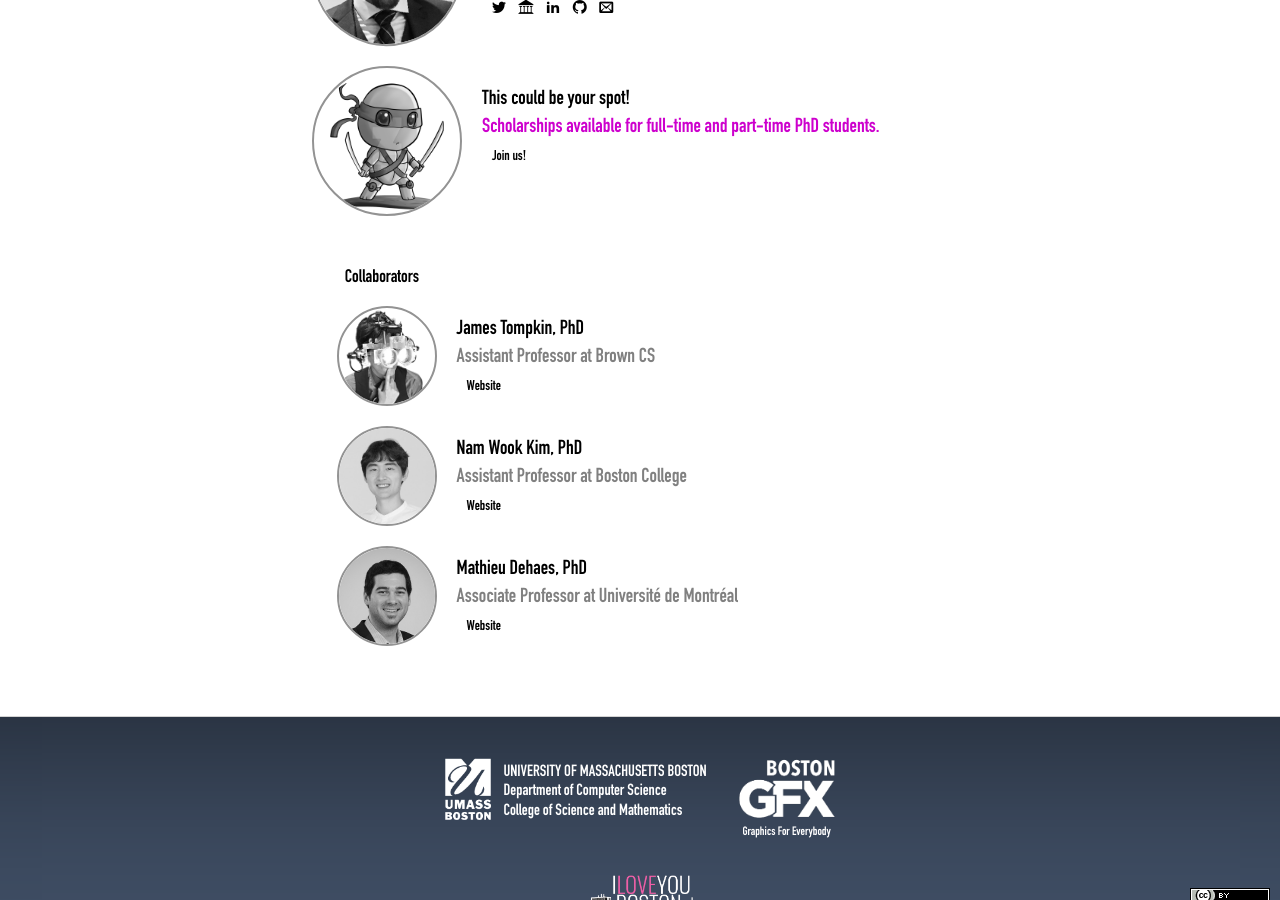
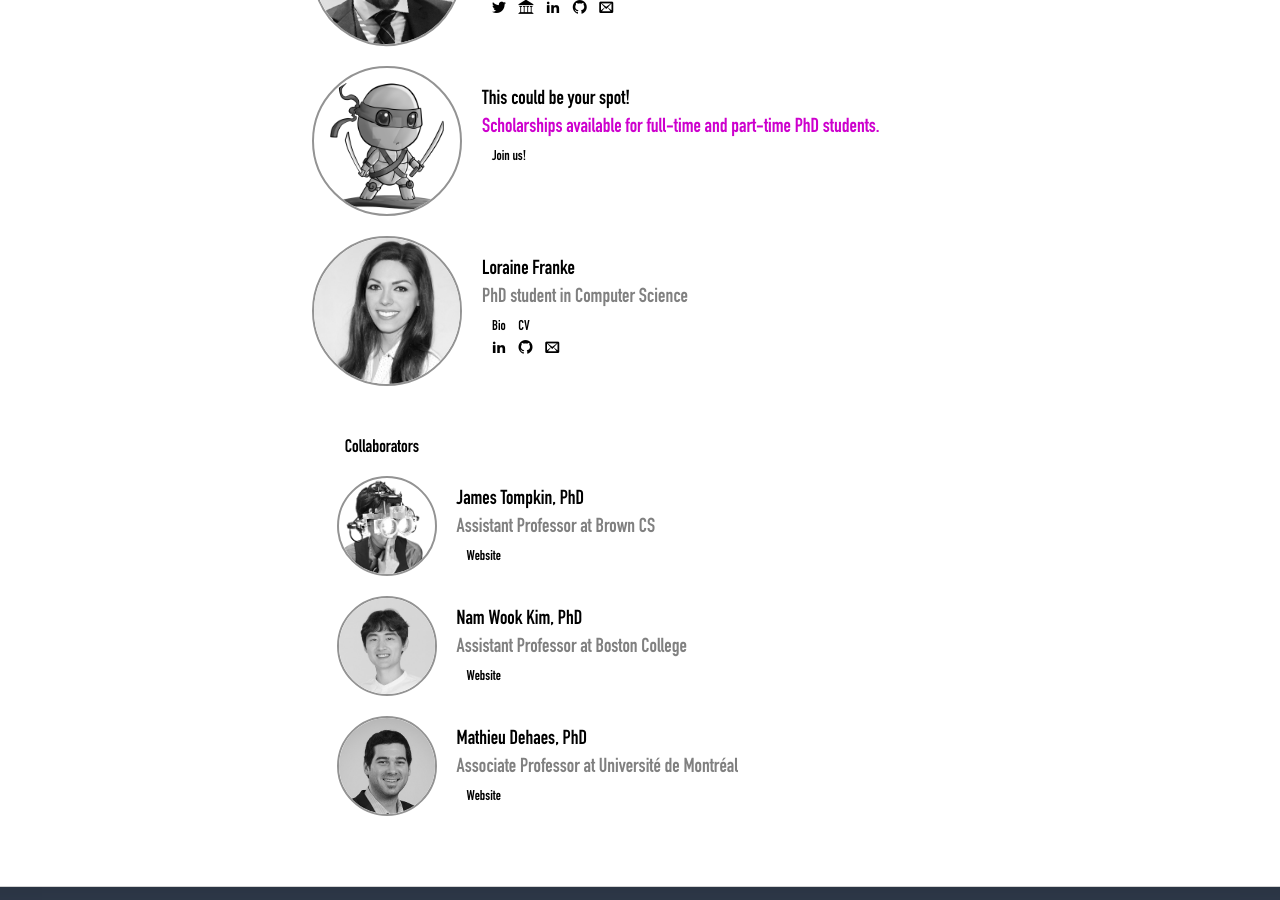
Before and after one commit to mpsych/mpsych.org, a Jekyll site: the page built from people.md, in a window 1280 px wide and 900 px high, scrolled down 484 px. Built offline with Jekyll 4.4.1, drawn with Linux system fonts in a browser that asks for light colours; some web fonts are replaced.

Commit message:
added me to people
cv file still missing

```diff
--- a/people.md
+++ b/people.md
@@ -30,6 +30,8 @@ permalink: /people
   </div>
 </div>
 
+
+
 <div class="person">
   <img src="/gfx/team.png">
   <div class="caption">
@@ -38,6 +40,24 @@ permalink: /people
     <span class="links">
       <a class="cleanlink" href="/join/">Join us!</a>
     </span>
+  </div>
+</div>
+
+
+<div class="person">
+  <img src="/people/franke/lori.jpg">
+  <div class="caption">
+    Loraine Franke<br>
+    <span class="role">PhD student in Computer Science</span><br>
+    <span class="links">
+      <a class="cleanlink" href="/people/franke/bio.txt">Bio</a>
+      <a class="cleanlink" href="/people/franke/cv.pdf">CV</a>
+    </span><br>
+    <div class="icons gray" style="font-size:14px;margin-left:10px">
+      <a href="https://linkedin.com/in/loraine-franke/" target="_blank"><span class="icon-linkedin2 tooltip"><span class="tooltiptext">LinkedIn</span></span></a>
+      <a href="https://github.com/lorifranke" target="_blank"><span class="icon-github tooltip"><span class="tooltiptext">GitHub</span></span></a>
+      <a href="mailto:LASTNAME@mpsych.org" target="_blank"><span class="icon-email tooltip"><span class="tooltiptext">E-Mail</span></span></a>
+  </div>
   </div>
 </div>
 
--- /dev/null
+++ b/people/franke/bio.txt
@@ -0,0 +1 @@
+Loraine is a PhD student in Computer Science at University of Massachusetts Boston. Before joining Daniel Haehn's research team at UMB, Loraine worked as research assistant for the chair of Information Systems Research while her Master's degree in Economics at University of Freiburg, Germany. She holds a BS in technical Business Administration from University of Stuttgart, where she was employed at the IT department of Mercedes-Benz. Loraine studied Medical Sciences for one year at University of Strasbourg in France and is highly motivated to apply data science and machine learning methods on medical topics.
```
Also changed, not shown: people/franke/lori.jpg (added).
